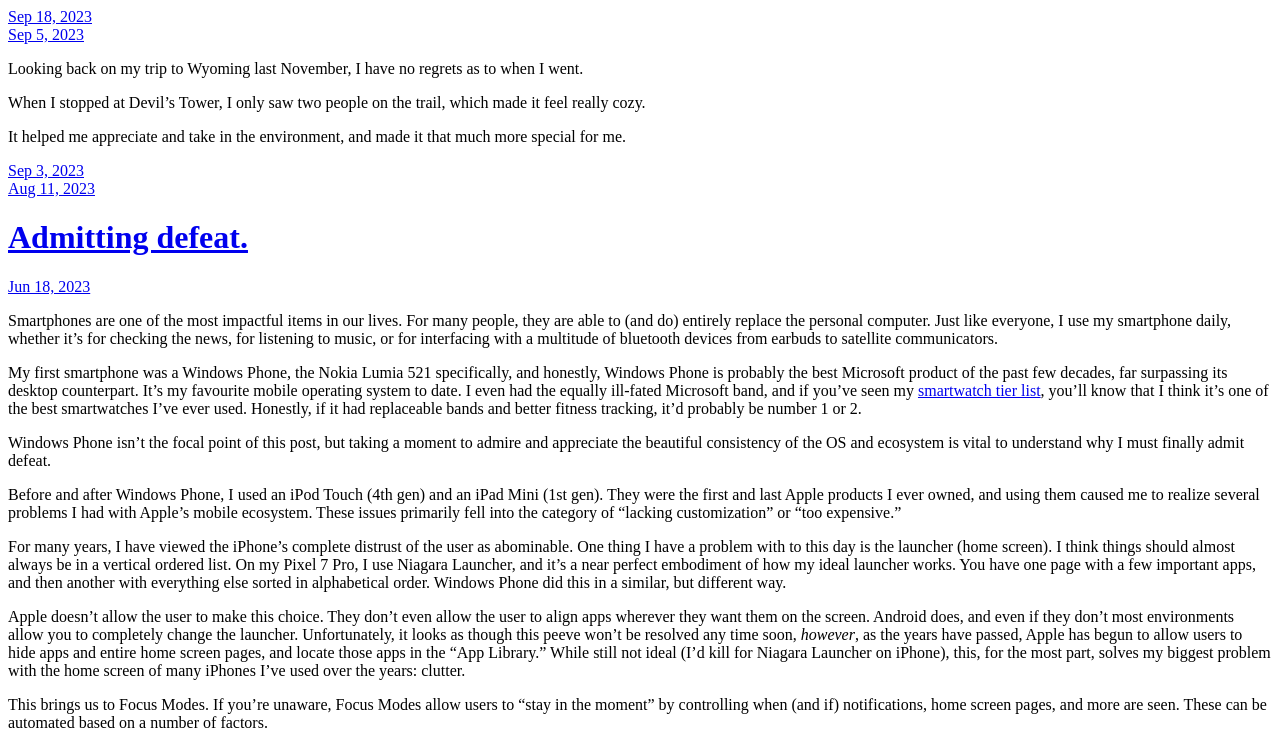
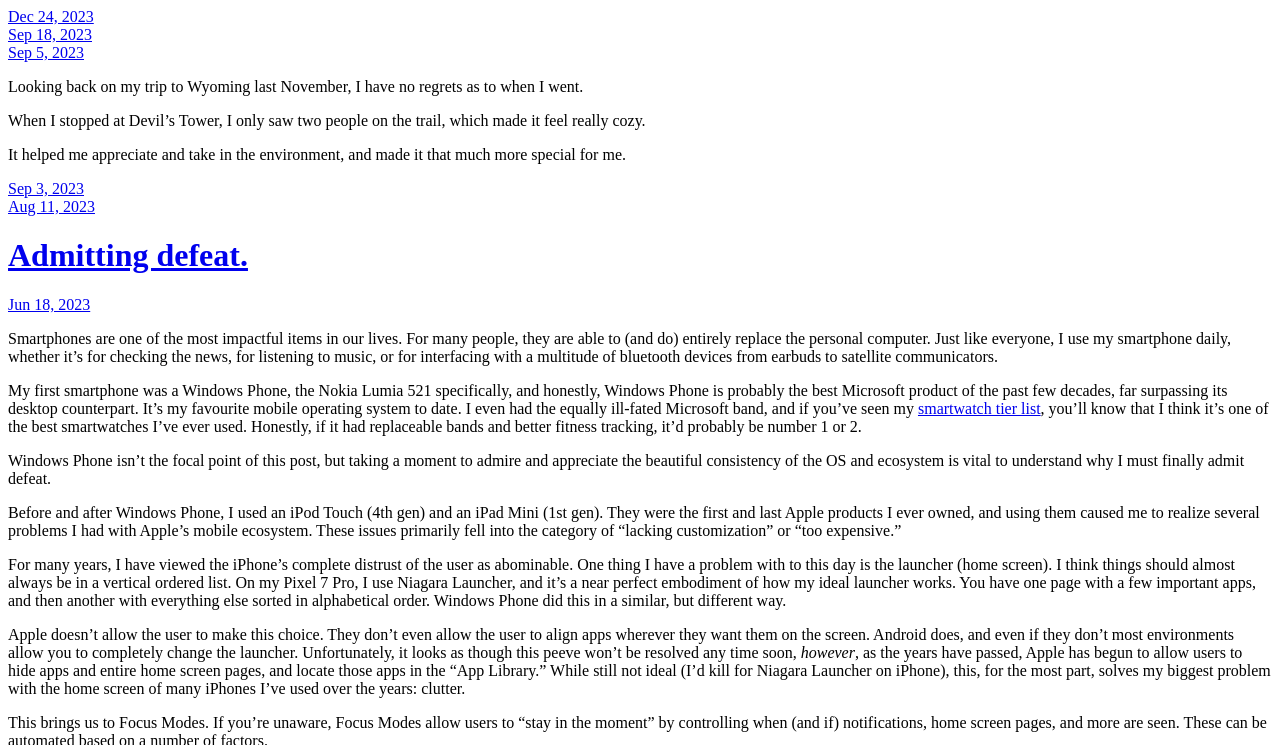
Before and after one commit to Sidpatchy/sidpatchy.com, a plain HTML site: page index.html in a window 1280 px wide. Shown: the top 745 px of the page. Drawn offline with Linux system fonts and the light colour scheme.

Commit message:
Archiving from Micro.blog.

```diff
--- a/index.html
+++ b/index.html
@@ -21,6 +21,17 @@
 <div class="h-feed">
 
 
+
+	  <div class="h-entry">
+
+
+		<a href="https://www.sidpatchy.com/2023/12/24/214933.html" class="u-url"><time class="dt-published" datetime="2023-12-24 21:49:33 -0500">Dec 24, 2023</time></a>
+
+		<div class="e-content">
+			 <!-- raw HTML omitted -->
+
+		</div>
+	  </div>
 
 	  <div class="h-entry">
 
```
